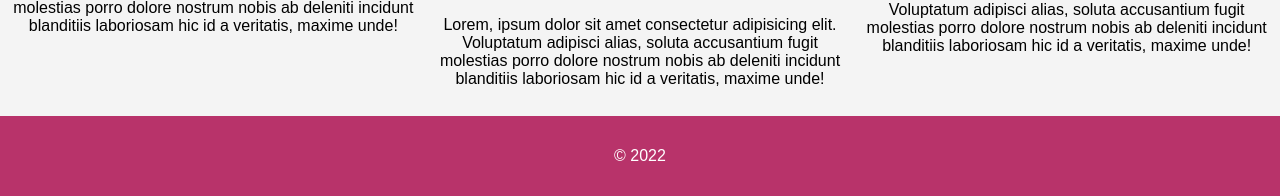
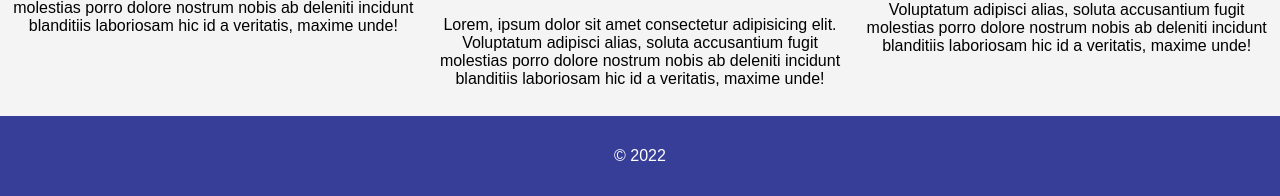
Before and after one commit to wonderwebstudio/wonderwebstudio.github.io, a plain HTML site: page index.html in a window 1280 px wide. Shown: the part 716-912 px from the top of the page. Drawn offline with Linux system fonts and the light colour scheme.

Commit message:
Update style.css

```diff
--- a/style.css
+++ b/style.css
@@ -137,7 +137,7 @@ input[type=submit]:hover{
 
 /* Footer styling */
 footer{
-    background-color: #b8336a;
+    background-color: #373e98;
     text-align: center;
     color: white;
     padding: 15px;
```
